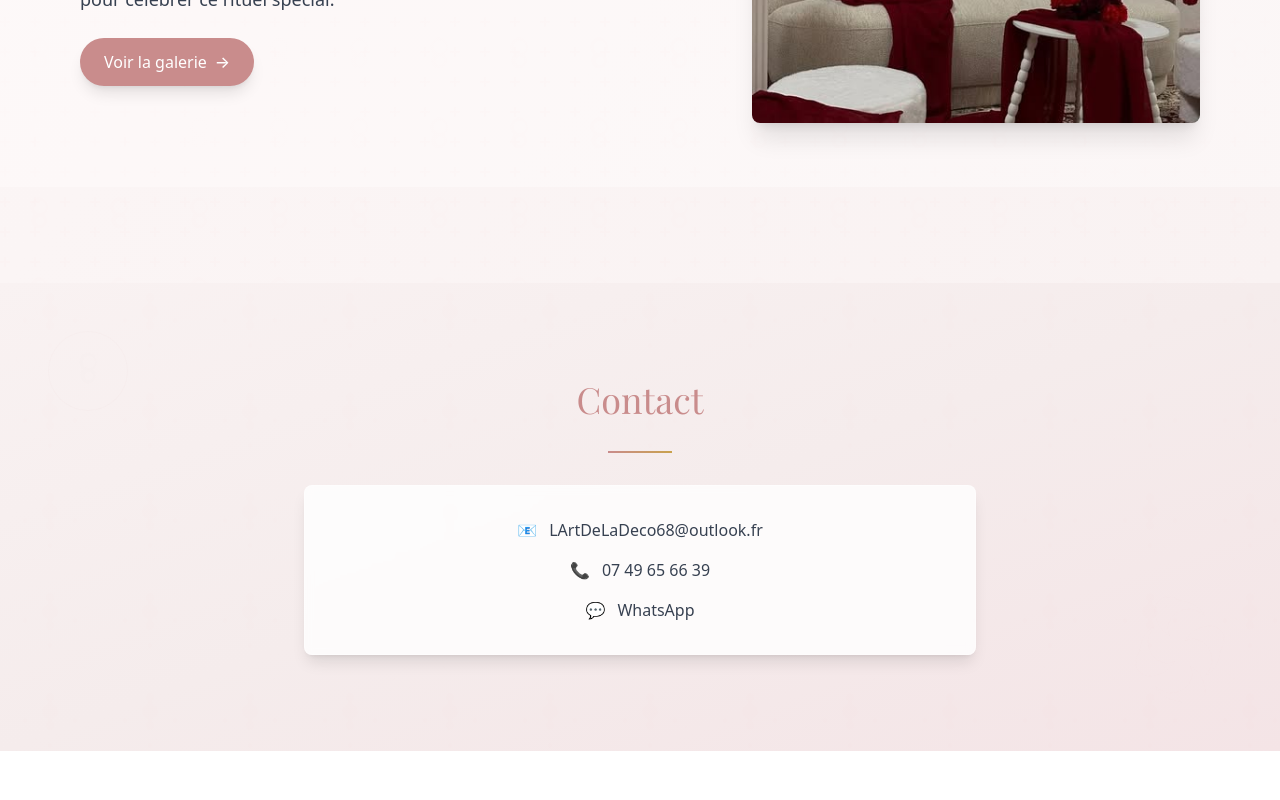
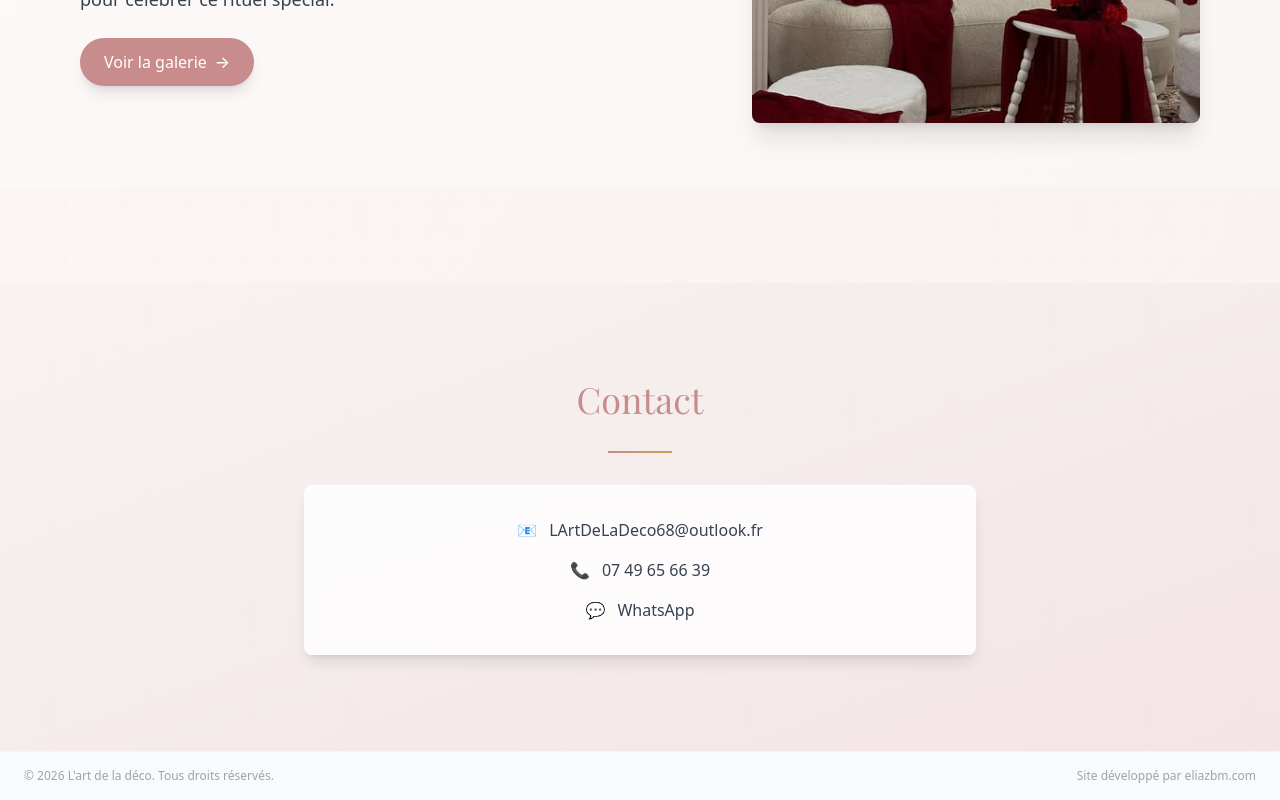
Before and after one commit to LartDeLaDeco/pgm-eliabell-L-art-de-la-d-co, a React (Vite) app: page / in a window 1280 px wide. Shown: the part 4006-4806 px from the top of the page. Before the commit the page ends 4757 px from the top, so only its background shows below. Built offline with nearby package versions, Linux system fonts and the light colour scheme.

Commit message:
added footer

```diff
--- /dev/null
+++ b/src/components/Footer.jsx
@@ -0,0 +1,24 @@
+export default function Footer() {
+  return (
+    <footer className="bg-gray-50 py-4 px-6 border-t border-gray-100">
+      <div className="max-w-7xl mx-auto">
+        <div className="flex flex-col md:flex-row justify-between items-center space-y-2 md:space-y-0">
+          <p className="text-xs text-gray-400">
+            © 2026 L'art de la déco. Tous droits réservés.
+          </p>
+          <p className="text-xs text-gray-400">
+            Site développé par{" "}
+            <a
+              href="https://eliazbm.com"
+              target="_blank"
+              rel="noopener noreferrer"
+              className="hover:text-gray-500 transition-colors"
+            >
+              eliazbm.com
+            </a>
+          </p>
+        </div>
+      </div>
+    </footer>
+  );
+}
--- a/src/pages/Home.jsx
+++ b/src/pages/Home.jsx
@@ -4,6 +4,7 @@
 import Services from "../components/Services"
 import Contact from "../components/Contact"
 import AboutUs from "../components/AboutUs"
+import Footer from "../components/Footer"
 
 export default function Home() {
   return (
@@ -14,6 +15,7 @@
       <AboutUs />
       <Services />
       <Contact />
+      <Footer />
     </>
   )
 }
```
Also changed, not shown: 1 other file (tests, documents, lock files or other folders).
